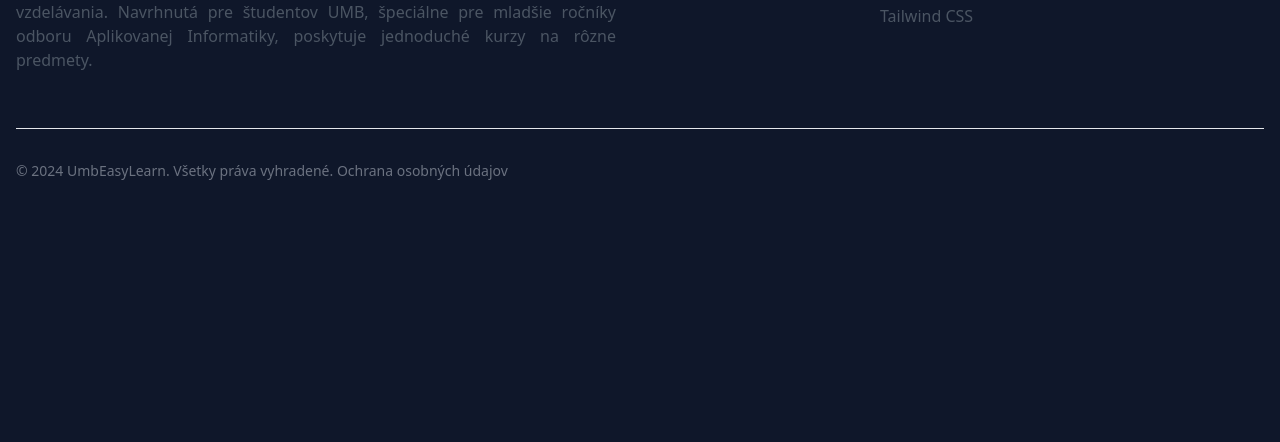
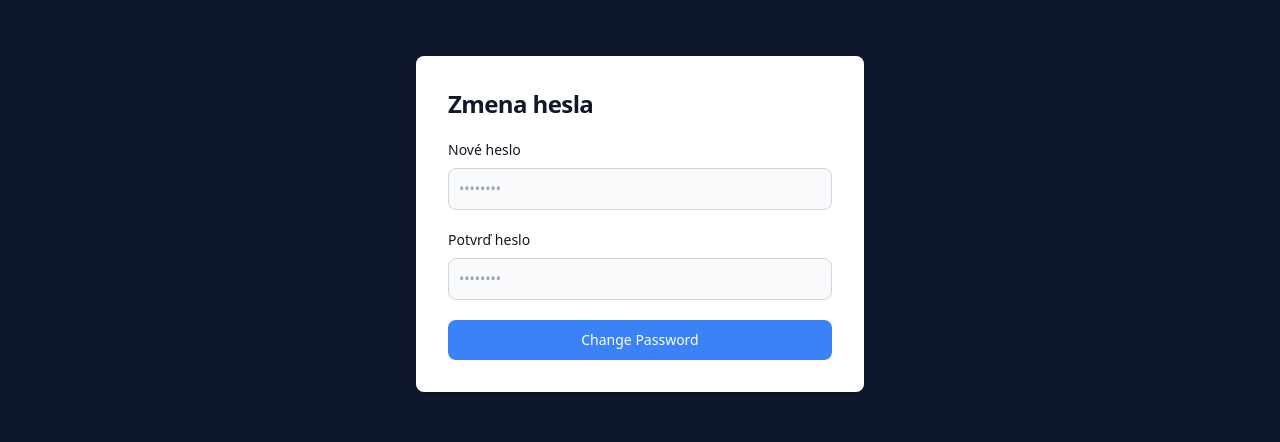
Before and after one commit to AndrejSub/UmbEasyLearn-fe, an Angular app: page /changepassword in a window 1280 px wide. Before the commit this address led to /. Shown: the part 240-682 px from the top of the page. Built offline with nearby package versions, Linux system fonts and the light colour scheme.

Commit message:
Changes to deletion + fix to dates

```diff
--- a/src/app/app.routes.ts
+++ b/src/app/app.routes.ts
@@ -11,6 +11,7 @@ import {ResethesloComponent} from "./a_user/resetheslo/resetheslo.component";
 import {PredmetyHostComponent} from "./predmety-host/predmety-host.component";
 import {TestComponentComponent} from "./test-component/test-component.component";
 import {ProfileComponent}  from "./profile/profile.component";
+import {ChangepasswordComponent} from "./changepassword/changepassword.component";
 
 export const routes: Routes = [
     {
@@ -46,6 +47,10 @@ export const routes: Routes = [
         component: LoginComponent
     },
     {
+        path: 'changepassword',
+        component:ChangepasswordComponent
+    },
+    {
         path: 'register',
         component: RegisterComponent
     },
--- /dev/null
+++ b/src/app/changepassword/changepassword.component.html
@@ -0,0 +1,18 @@
+<div class="flex flex-col items-center justify-center px-6 py-8 mx-auto md:h-screen lg:py-0">
+    <div class="w-full p-6 bg-white rounded-lg shadow dark:border md:mt-0 sm:max-w-md dark:bg-gray-800 dark:border-gray-700 sm:p-8">
+        <h2 class="mb-1 text-xl font-bold leading-tight tracking-tight text-gray-900 md:text-2xl dark:text-white">
+            Zmena hesla
+        </h2>
+        <form [formGroup]="loginForm" class="mt-4 space-y-4 lg:mt-5 md:space-y-5" action="#">
+            <div>
+                <label for="password"   class="block mb-2 text-sm font-medium text-gray-900 dark:text-white">Nové heslo</label>
+                <input type="password" formControlName="pwd" name="password" id="password" placeholder="••••••••" class="bg-gray-50 border border-gray-300 text-gray-900 sm:text-sm rounded-lg focus:ring-primary-600 focus:border-primary-600 block w-full p-2.5 dark:bg-gray-700 dark:border-gray-600 dark:placeholder-gray-400 dark:text-white dark:focus:ring-blue-500 dark:focus:border-blue-500" >
+            </div>
+            <div>
+                <label for="confirm-password" class="block mb-2 text-sm font-medium text-gray-900 dark:text-white">Potvrď heslo</label>
+                <input type="password" name="confirm-password" id="confirm-password" placeholder="••••••••" class="bg-gray-50 border border-gray-300 text-gray-900 sm:text-sm rounded-lg focus:ring-primary-600 focus:border-primary-600 block w-full p-2.5 dark:bg-gray-700 dark:border-gray-600 dark:placeholder-gray-400 dark:text-white dark:focus:ring-blue-500 dark:focus:border-blue-500" >
+            </div>
+            <button type="submit" (click)="changePassword()" class="w-full bg-blue-500 hover:bg-blue-700 text-white bg-primary-600 hover:bg-primary-700 focus:ring-4 focus:outline-none focus:ring-primary-300 font-medium rounded-lg text-sm px-5 py-2.5 text-center dark:bg-primary-600 dark:hover:bg-primary-700 dark:focus:ring-primary-800">Change Password</button>
+        </form>
+    </div>
+</div>
--- /dev/null
+++ b/src/app/changepassword/changepassword.component.ts
@@ -0,0 +1,43 @@
+import { Component } from '@angular/core';
+import {FormControl, FormGroup, ReactiveFormsModule, Validators} from "@angular/forms";
+import {AuthService} from "../services/auth.service";
+import {Router} from "@angular/router";
+import {loginDto} from "../dtos/UserDto";
+import {ToastrService} from "ngx-toastr";
+
+
+@Component({
+  selector: 'app-changepassword',
+  standalone: true,
+  imports: [ReactiveFormsModule],
+  templateUrl: './changepassword.component.html',
+  styleUrl: './changepassword.component.scss'
+})
+export class ChangepasswordComponent {
+
+  constructor(private authService: AuthService,
+              private router: Router,
+              private toastr: ToastrService,
+              ) {}
+
+  loginDto:loginDto ={
+    password :"",
+    email: localStorage.getItem("userEmail")
+  }
+
+
+  loginForm = new FormGroup({
+    pwd: new FormControl('', [Validators.required]),
+  })
+
+  changePassword(){
+    this.loginDto.password = this.loginForm.get("pwd")?.value
+    this.authService.changePassword(this.loginDto).subscribe((res:any) =>{
+      this.toastr.success("Password changed successfully")
+      this.router.navigateByUrl("")
+    }, error => {
+      this.toastr.error("Could not change password. Please try again")
+    })
+
+  }
+}
--- a/src/app/profile/profile.component.html
+++ b/src/app/profile/profile.component.html
@@ -10,7 +10,7 @@
                     </div>
                 </div>
                 <div>
-                    <h3 class=" text-2xl font-medium">asuba2&#64;student.umb.sk</h3>
+                    <h3 class=" text-2xl font-medium">{{userEmail }}</h3>
                     <h4 class=" text-l font-light">Member since: 17.05.2024</h4>
                 </div>
 
@@ -44,7 +44,7 @@
         </div>
 
         <div class="  flex gap-5" style="height: 6rem;align-items: end">
-            <button class="btn">Change Password</button>
+            <button routerLink="/changepassword" class="btn">Change Password</button>
             <app-delete-user></app-delete-user>
 
         </div>
--- a/src/app/services/auth.service.ts
+++ b/src/app/services/auth.service.ts
@@ -30,6 +30,10 @@ export class AuthService {
     return this.httpClient.get<valid>(`http://localhost:8222/auth/validate?token=${localStorage.getItem("loginToken")}`)
   }
 
+  changePassword(loginDto:loginDto) : Observable<any> {
+    return this.httpClient.post("http://localhost:8222/auth/changepassword",loginDto)
+  }
+
   logout(){
     localStorage.removeItem("loginToken");
     localStorage.removeItem("userEmail");
```
Also changed, not shown: src/app/profile/profile.component.ts (+2 -1 lines), src/app/changepassword/changepassword.component.scss (added), 1 other file (tests, documents, lock files or other folders).
